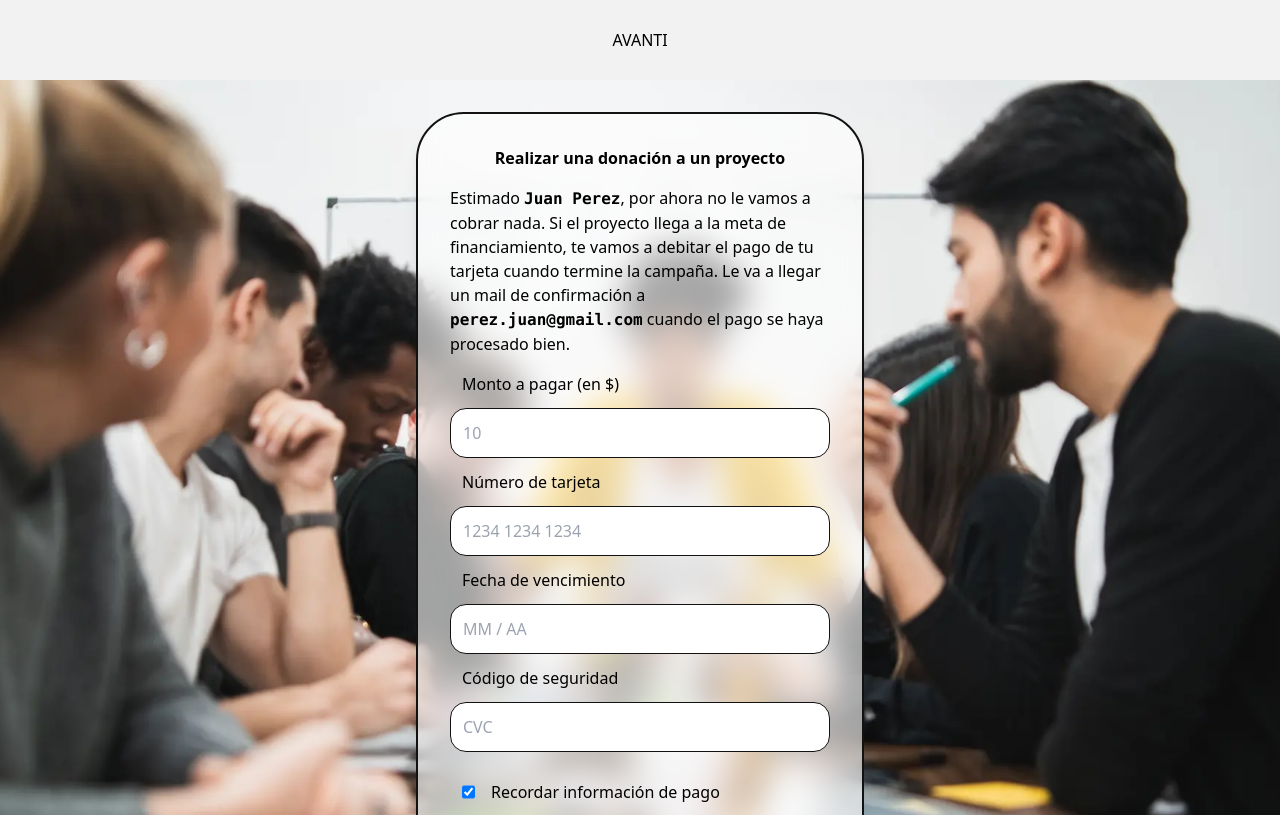
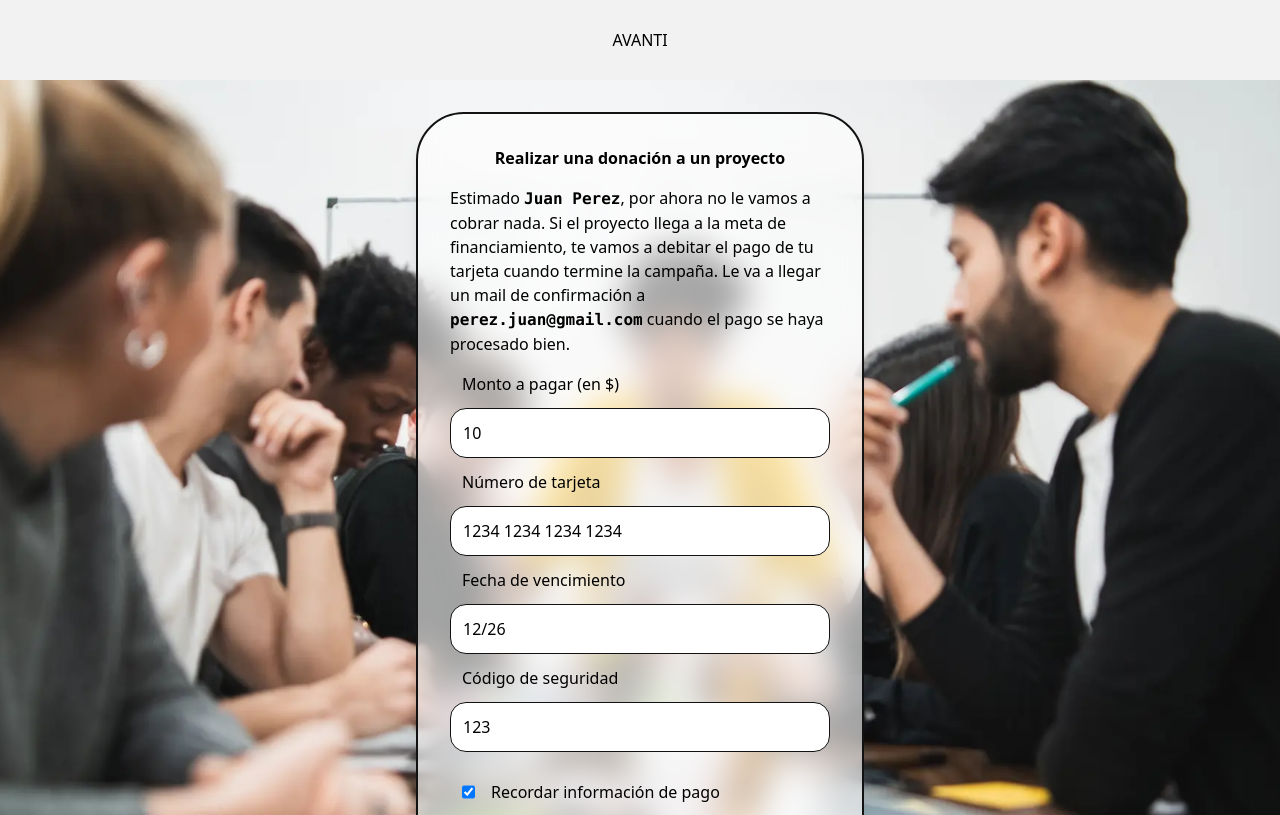
Before and after one commit to No-Country-simulation/S20-17-webapp, a React (Vite) app in the folder Frontend/: page /checkout in a window 1280 px wide. Shown: the top 815 px of the page. Built offline with nearby package versions, Linux system fonts and the light colour scheme; the HTML template or start-up script is replaced by a standard one.

Commit message:
Finish primitive implementation of CheckoutForm.jsx

```diff
--- a/Frontend/src/components/Checkout/CheckoutForm.jsx
+++ b/Frontend/src/components/Checkout/CheckoutForm.jsx
@@ -7,7 +7,14 @@ export function CheckoutForm() {
         register,
         handleSubmit,
         formState: { errors },
-    } = useForm()
+    } = useForm({
+        defaultValues: {
+            ammount: "10",
+            cardNumber: "1234 1234 1234 1234",
+            cardExpirationDate: "12/26",
+            cardCVC: "123",
+        },
+    })
 
     const [paymentInProcess, setPaymentInProcess] = useState(false)
 
@@ -21,13 +28,20 @@ export function CheckoutForm() {
             cardCVC: data.cardCVC,
         }
 
+        const FAKE_PAYLOAD = {
+            donator: "donadorDefault",
+            project: "IdDelProyecto",
+            paymentMethod: "card",
+            paymentAmmount: "10",
+        }
+
         try {
             const paymentResponse = await fetch(
-                import.meta.env.VITE_BACK_BASE_URL + import.meta.env.VITE_BACK_USER_REGISTER_URL,
+                import.meta.env.VITE_BACK_BASE_URL + import.meta.env.VITE_BACK_CONTRIBUTIONS_CREATE_URL,
                 {
                     method: "POST",
                     headers: { "Content-Type": "application/json" },
-                    body: JSON.stringify(PAYLOAD),
+                    body: JSON.stringify(FAKE_PAYLOAD),
                 },
             )
 
@@ -49,9 +63,10 @@ export function CheckoutForm() {
             </label>
             <input
                 id="paymentAmmount"
-                type="text"
+                type="number"
                 inputMode="numeric"
                 prefix="$"
+                min={1}
                 placeholder="10"
                 autoComplete="true"
                 {...register("ammount", { required: true, maxLength: 255 })}
@@ -84,12 +99,11 @@ export function CheckoutForm() {
             </label>
             <input
                 id="paymentCardExpirationDate"
-                type="email"
+                type="text"
                 placeholder="MM / AA"
                 autoComplete="true"
                 {...register("cardExpirationDate", {
                     required: true,
-                    pattern: regexFormPatterns.email,
                     maxLength: 255,
                 })}
                 className="mb-3 w-full rounded-2xl border border-avanti-black p-3 focus:border-avanti-light-green focus:outline-none focus:ring-2 focus:ring-avanti-light-green"
@@ -104,12 +118,11 @@ export function CheckoutForm() {
             </label>
             <input
                 id="paymentCardCVC"
-                type="email"
+                type="text"
                 placeholder="CVC"
                 autoComplete="true"
                 {...register("cardCVC", {
                     required: true,
-                    pattern: regexFormPatterns.email,
                     maxLength: 255,
                 })}
                 className="mb-3 w-full rounded-2xl border border-avanti-black p-3 focus:border-avanti-light-green focus:outline-none focus:ring-2 focus:ring-avanti-light-green"
```
